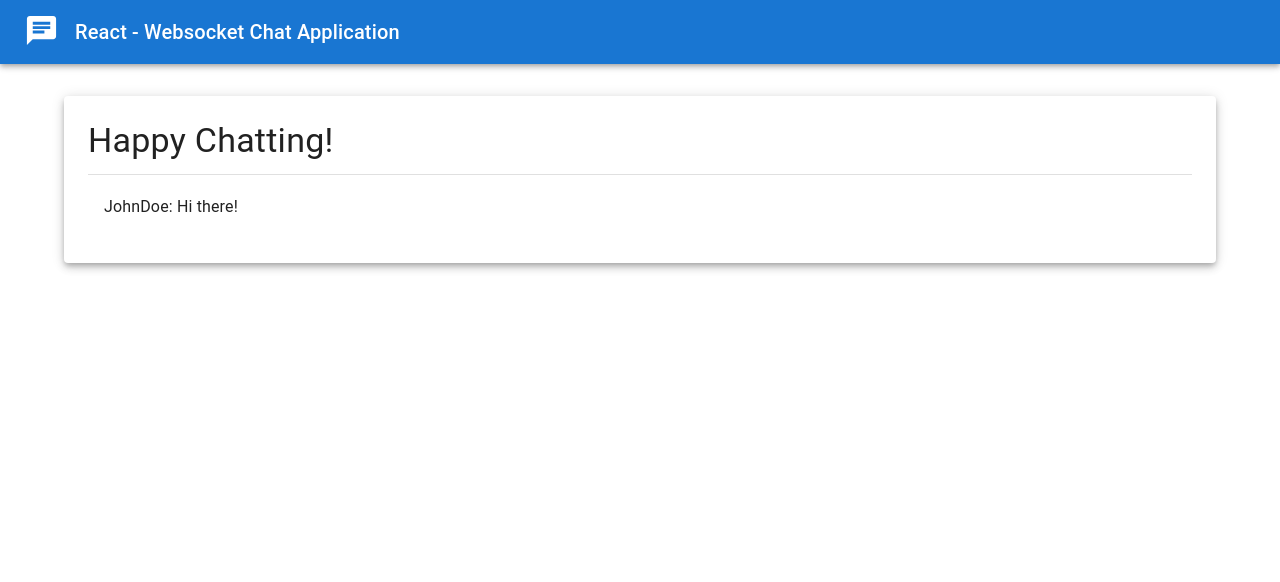
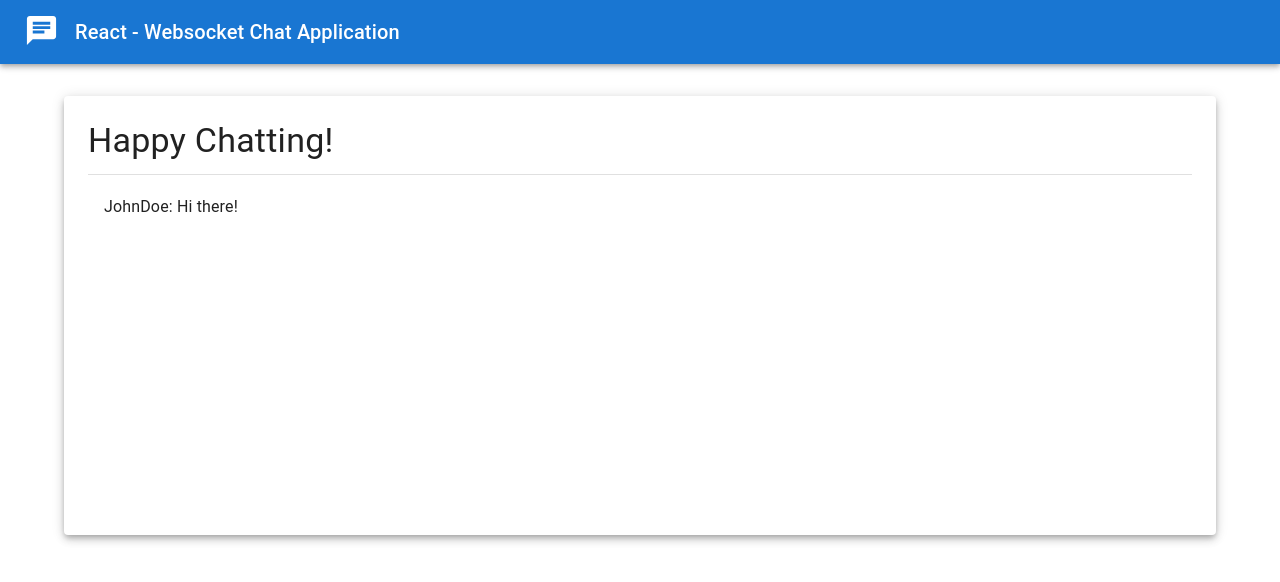
Before and after one commit to takacsberni/react-websocket-chat-app, a React (Create React App) app: page / in a window 1280 px wide. Shown: the top 582 px of the page. Built offline with nearby package versions, Linux system fonts and the light colour scheme.

Commit message:
feat: add some styling for the display of messages

```diff
--- a/src/components/chat/Chat.jsx
+++ b/src/components/chat/Chat.jsx
@@ -1,6 +1,7 @@
 import {Box, Container, Divider, Grid, List, ListItem, ListItemText, Paper, Typography} from "@mui/material";
 import {Fragment, useState} from "react";
 import {ChatMessagesDto} from "../../model/ChatMessagesDto";
+import './chat.css';
 
 export default function Chat(){
 
@@ -24,8 +25,8 @@ export default function Chat(){
                         </Typography>
                         <Divider />
                         <Grid container spacing={4} alignItems="center">
-                            <Grid item>
-                                <List>
+                            <Grid item id="chat-window" xs={12}>
+                                <List id="chat-window-messages">
                                     {listChatMessages}
                                 </List>
                             </Grid>
--- /dev/null
+++ b/src/components/chat/chat.css
@@ -0,0 +1,8 @@
+#chat-windows {
+    height: 20rem;
+}
+
+#chat-window-messages {
+    height: 18rem;
+    overflow: auto;
+}
```
